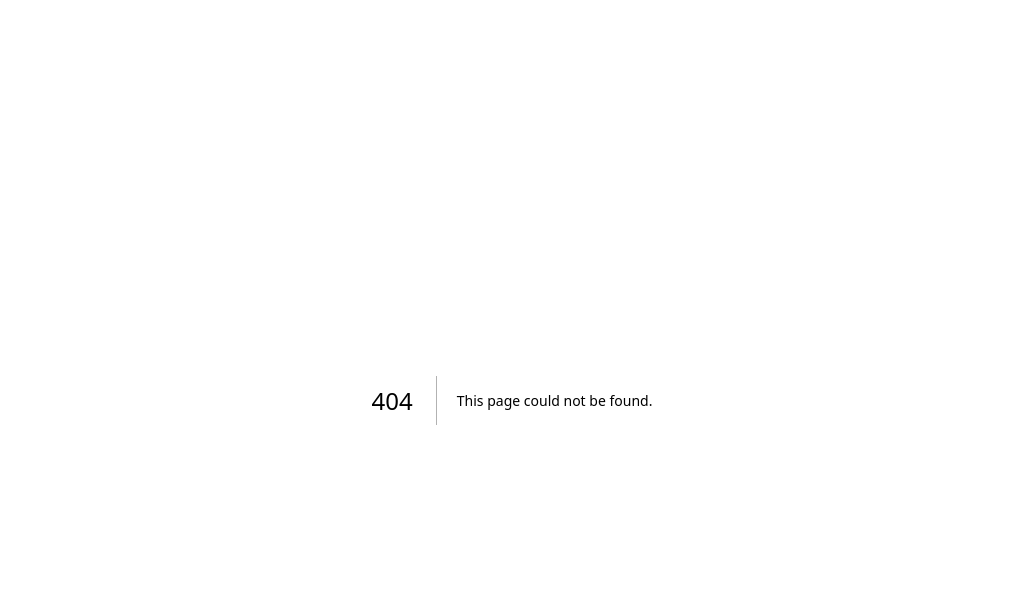
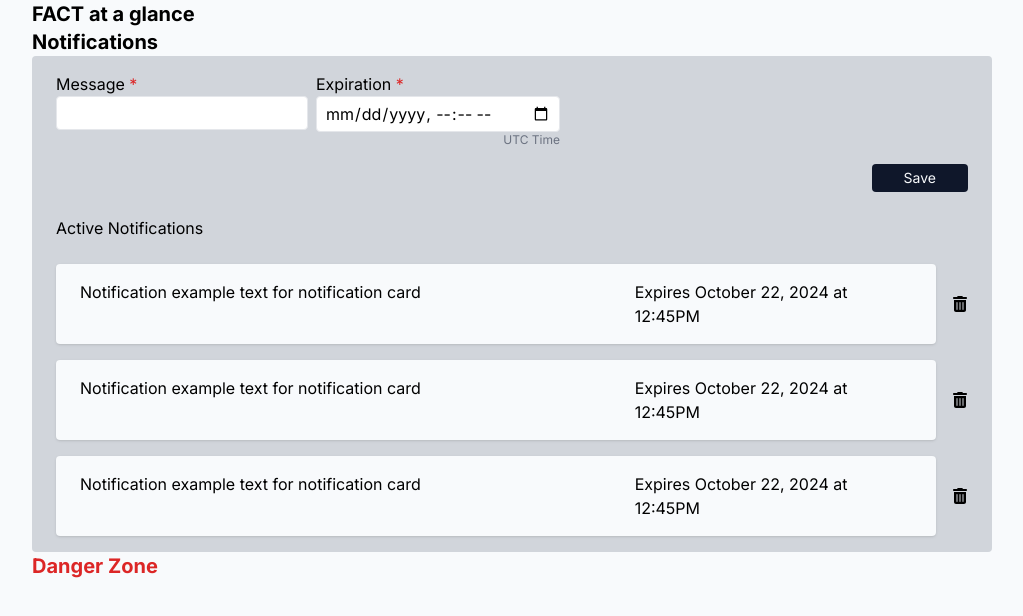
Before and after one commit to filipinx-americans-coming-together/fact-website-frontend, a Next.js app: page /admin in a window 1280 px wide. Before the commit this address had no page. Shown: the top 616 px of the page, without its empty margins (128-1151 px from the left). Built offline with nearby package versions, Linux system fonts and the light colour scheme.

Commit message:
added notifications to admin dash

```diff
--- /dev/null
+++ b/src/app/admin/components/Button.tsx
@@ -0,0 +1,20 @@
+import { EventHandler } from "react";
+
+export default function Button({
+    text,
+    onClick,
+    isSubmit = false,
+}: {
+    text: String;
+    onClick: EventHandler<any>;
+    isSubmit: boolean;
+}) {
+    return (
+        <button
+            className="bg-slate-900 text-slate-50 px-8 py-1 rounded hover:bg-slate-700"
+            type={isSubmit ? "submit" : "button"}
+        >
+            Save
+        </button>
+    );
+}
--- /dev/null
+++ b/src/app/admin/components/FormContainer.tsx
@@ -0,0 +1,46 @@
+import LoadingCircle from "@/components/icons/LoadingCircle";
+import { EventHandler, ReactNode } from "react";
+import Button from "./Button";
+
+interface FormProps {
+    children: ReactNode;
+    onSubmit: EventHandler<any>;
+    formName: string;
+    submitText: string;
+    isLoading: boolean;
+    errorMessage: string | undefined | null;
+}
+
+export default function FormContainer(props: FormProps) {
+    return (
+        <form
+            name={props.formName}
+            className="flex flex-col gap-4"
+            autoComplete="off"
+            onSubmit={(event) => {
+                event.preventDefault();
+                props.onSubmit(event);
+            }}
+        >
+            {props.children}
+            {props.errorMessage && (
+                <p className="text-red-600">{props.errorMessage}</p>
+            )}
+            <div className="w-fit self-end text-sm">
+                {props.isLoading ? (
+                    // loading
+                    <div className="flex justify-center py-2">
+                        <LoadingCircle />
+                    </div>
+                ) : (
+                    // submit
+                    <Button
+                        text={props.submitText}
+                        onClick={() => {}}
+                        isSubmit={true}
+                    />
+                )}
+            </div>
+        </form>
+    );
+}
--- /dev/null
+++ b/src/app/admin/components/NotificationCard.tsx
@@ -0,0 +1,14 @@
+export default function NotificationCard({
+    text,
+    expiration,
+}: {
+    text: String;
+    expiration: String;
+}) {
+    return (
+        <div className="relative bg-slate-50 px-6 py-4 rounded shadow grid grid-cols-1 divide-y-2 gap-2 md:gap-0 md:divide-y-0 md:grid-cols-3">
+            <p className="md:col-span-2">{text}</p>
+            <p>Expires {expiration}</p>
+        </div>
+    );
+}
--- /dev/null
+++ b/src/app/admin/page.tsx
@@ -0,0 +1,112 @@
+"use client";
+import TextInput from "@/components/ui/TextInput";
+import FormContainer from "./components/FormContainer";
+import NotificationCard from "./components/NotificationCard";
+import { FaTrashCan } from "react-icons/fa6";
+
+const NOTIFICATION_PLACEHOLDER = [
+    {
+        text: "Notification example text for notification card",
+        expiration: "October 22, 2024 at 12:45PM",
+    },
+    {
+        text: "Notification example text for notification card",
+        expiration: "October 22, 2024 at 12:45PM",
+    },
+    {
+        text: "Notification example text for notification card",
+        expiration: "October 22, 2024 at 12:45PM",
+    },
+];
+
+export default function Admin() {
+    // TODO placeholder
+    const isLoggedIn = true;
+
+    const { timeZone } = Intl.DateTimeFormat().resolvedOptions();
+
+    // dashboard
+    if (isLoggedIn) {
+        return (
+            <div className="min-h-screen bg-slate-50 text-black">
+                <div className="w-9/12 mx-auto">
+                    {/* stats */}
+                    <h1 className="text-xl font-bold">FACT at a glance</h1>
+
+                    {/* notifications */}
+                    <h1 className="text-xl font-bold">Notifications</h1>
+                    <div className="rounded bg-gray-300 py-4 px-6 w-fit">
+                        <FormContainer
+                            formName="notifications"
+                            onSubmit={() => {}}
+                            submitText="Save"
+                            isLoading={false}
+                            errorMessage={undefined}
+                        >
+                            <div className="flex flex-col gap-2 md:flex-row">
+                                <div className="flex flex-col">
+                                    <TextInput
+                                        label="Message"
+                                        id="message"
+                                        setState={() => {}}
+                                        maxLength={180}
+                                        showCharacters
+                                    />
+                                </div>
+                                <div className="flex flex-col">
+                                    <label>
+                                        Expiration{" "}
+                                        <span className="text-red-600">*</span>
+                                    </label>
+                                    <input
+                                        className="py-1 px-2 rounded border w-full min-w-48"
+                                        type="datetime-local"
+                                        required
+                                    />
+                                    <p className="text-xs text-right text-gray-500">
+                                        {timeZone} Time
+                                    </p>
+                                </div>
+                            </div>
+                        </FormContainer>
+                        <br />
+
+                        <h2>Active Notifications</h2>
+                        <br />
+                        <div className="flex flex-col gap-4">
+                            {NOTIFICATION_PLACEHOLDER.map(
+                                (notification, idx) => (
+                                    <div key={idx} className="flex gap-4">
+                                        <NotificationCard
+                                            text={notification.text}
+                                            expiration={notification.expiration}
+                                        />
+                                        <button
+                                            className="w-fit hover:text-slate-700"
+                                            type="button"
+                                            onClick={() => {
+                                                confirm(
+                                                    "Are you sure you want to delete this notification? This action can not be undone."
+                                                );
+                                            }}
+                                        >
+                                            <FaTrashCan />
+                                        </button>
+                                    </div>
+                                )
+                            )}
+                        </div>
+                    </div>
+
+                    {/* danger zone */}
+                    <h1 className="text-xl font-bold text-red-600">
+                        Danger Zone
+                    </h1>
+                </div>
+            </div>
+        );
+    }
+
+    // login
+    return <></>;
+}
```
